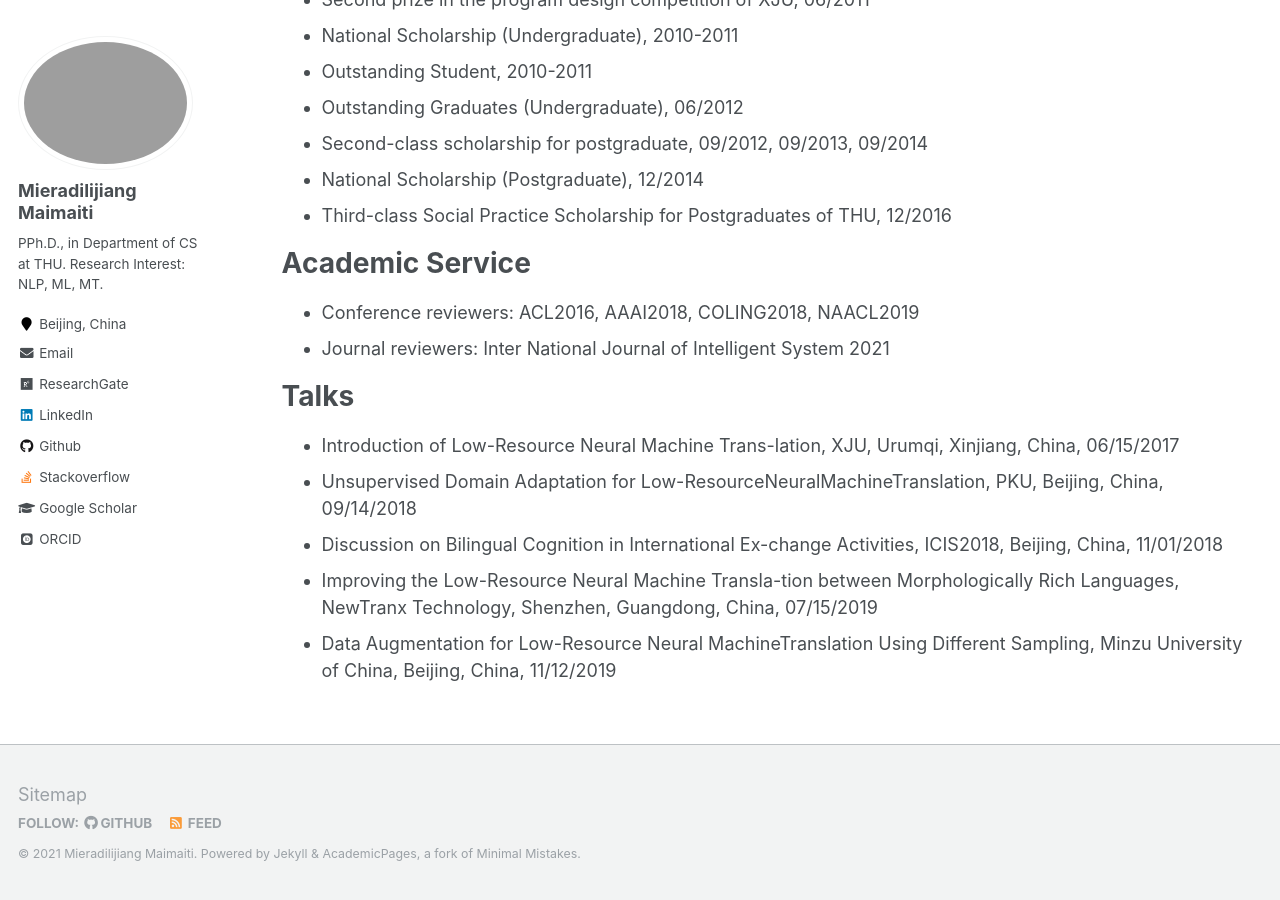
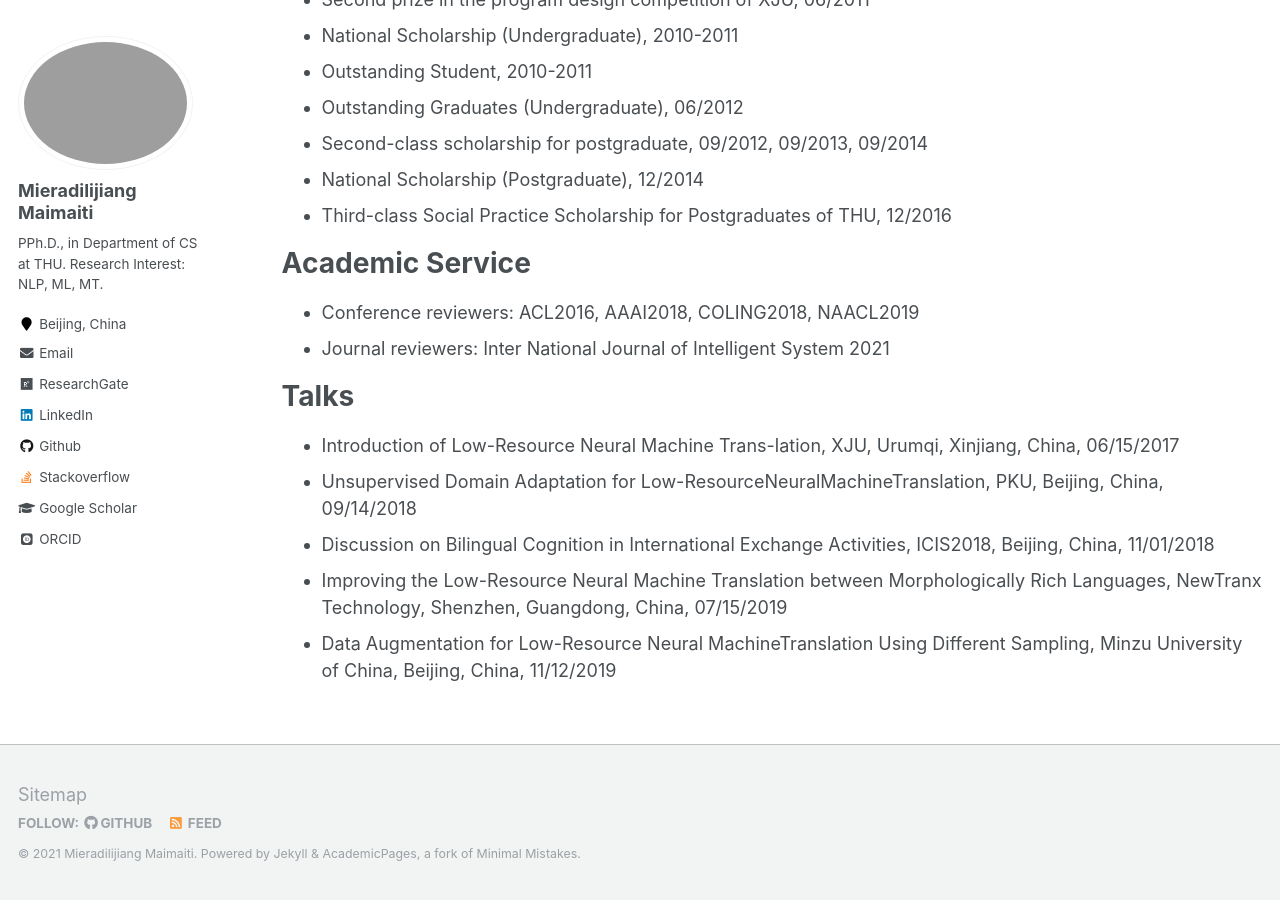
Before and after one commit to miradel51/miradel51.github.io, a Jekyll site: the page built from _pages/cv.md, in a window 1280 px wide and 900 px high, scrolled down 3690 px. Built offline with Jekyll 4.4.1, drawn with Linux system fonts in a browser that asks for light colours; some web fonts are replaced.

Commit message:
update talks

```diff
--- a/_pages/cv.md
+++ b/_pages/cv.md
@@ -113,8 +113,8 @@ Talks
 ======
 * Introduction of Low-Resource Neural Machine Trans-lation, XJU, Urumqi, Xinjiang, China, 06/15/2017
 * Unsupervised Domain Adaptation for Low-ResourceNeuralMachineTranslation, PKU, Beijing, China, 09/14/2018
-* Discussion on Bilingual Cognition in International Ex-change Activities, ICIS2018, Beijing, China, 11/01/2018
-* Improving the Low-Resource Neural Machine Transla-tion between Morphologically Rich Languages, NewTranx Technology, Shenzhen, Guangdong, China, 07/15/2019
+* Discussion on Bilingual Cognition in International Exchange Activities, ICIS2018, Beijing, China, 11/01/2018
+* Improving the Low-Resource Neural Machine Translation between Morphologically Rich Languages, NewTranx Technology, Shenzhen, Guangdong, China, 07/15/2019
 * Data Augmentation for Low-Resource Neural MachineTranslation Using Different Sampling, Minzu University of China, Beijing, China, 11/12/2019
 
 <!-- Publications
```
